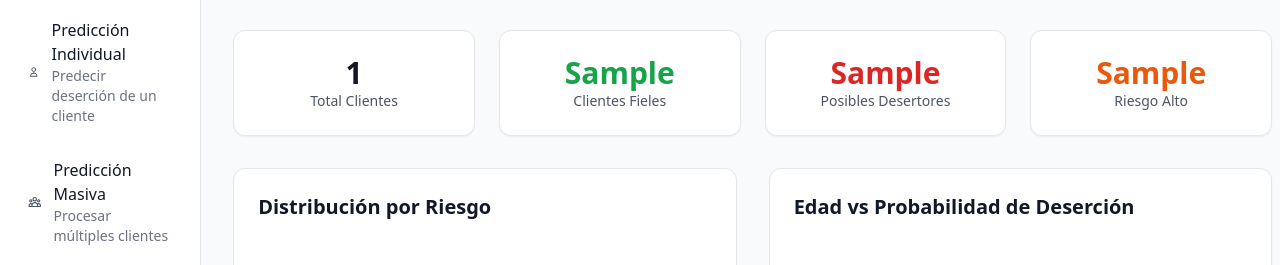
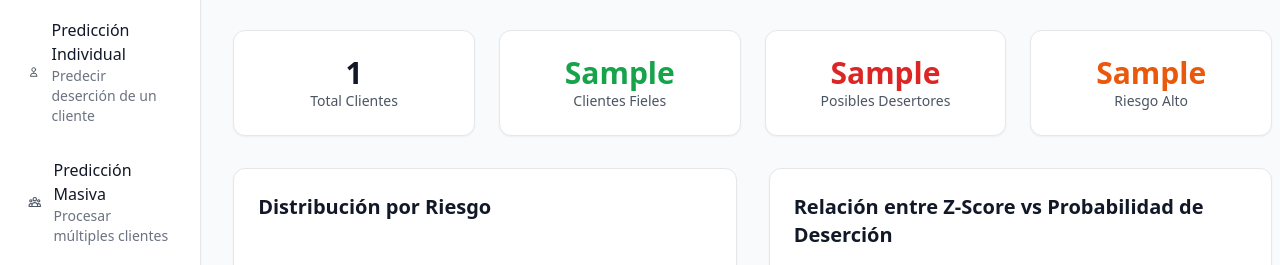
Before and after one commit to rolando2012/WebRegresionLogistica, a Flask app: template app/templates/main/resultados_masivos.html in a window 1280 px wide. Shown: the part 219-484 px from the top of the page. Run offline with Flask 3, Linux system fonts and the light colour scheme; the template is opened without the code that fills it: most values are stand-ins (such as "Sample title", 1, 10 or a date in 2020); a map, chart or similar area stays blank; some libraries are stand-ins or nearby versions.

Commit message:
Actualizar título del gráfico sigmoide para reflejar mejor la relación entre Z-Score y probabilidad de deserción

```diff
--- a/app/templates/main/resultados_masivos.html
+++ b/app/templates/main/resultados_masivos.html
@@ -101,7 +101,7 @@
 
                 <!-- Gráfico Sigmoide -->
                 <div class="bg-white rounded-xl shadow-sm border border-gray-200 p-6">
-                    <h2 class="text-xl font-semibold text-gray-900 mb-4">Edad vs Probabilidad de Deserción</h2>
+                    <h2 class="text-xl font-semibold text-gray-900 mb-4">Relación entre Z-Score vs Probabilidad de Deserción</h2>
                     <canvas id="sigmoidChart" width="400" height="400"></canvas>
                 </div>
             </div>
```
